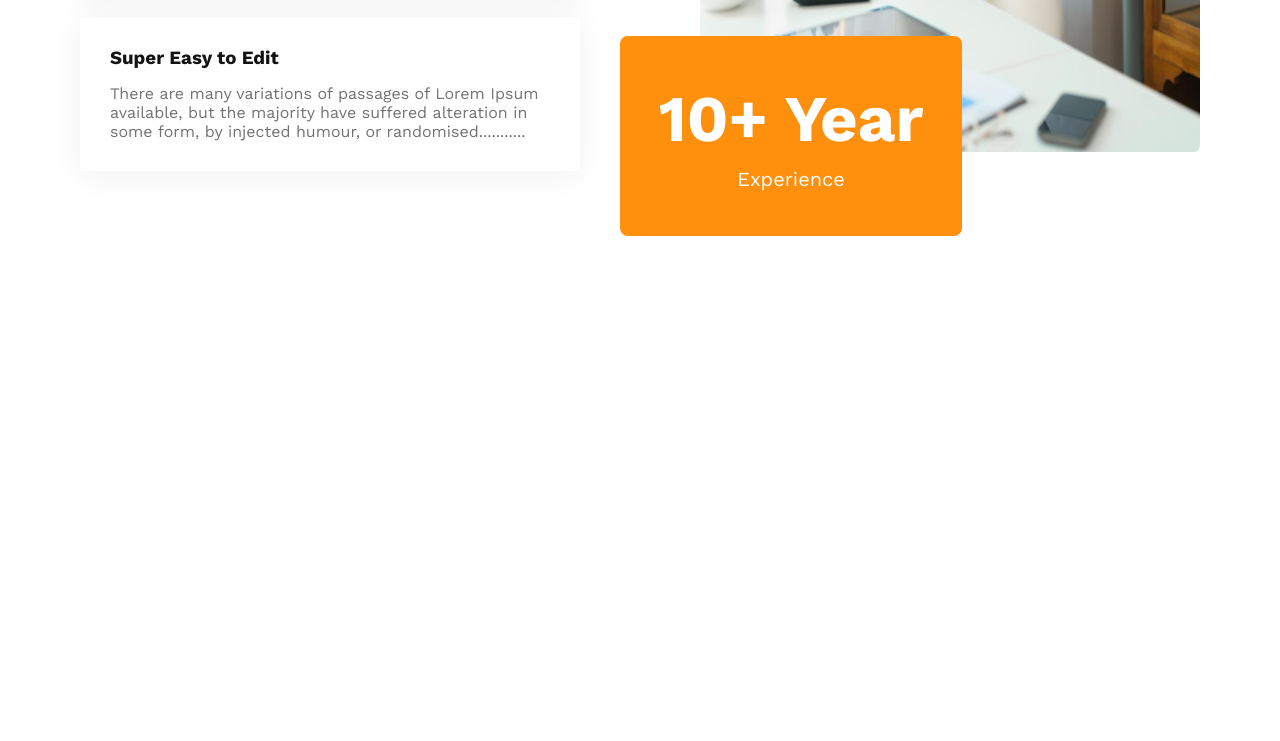
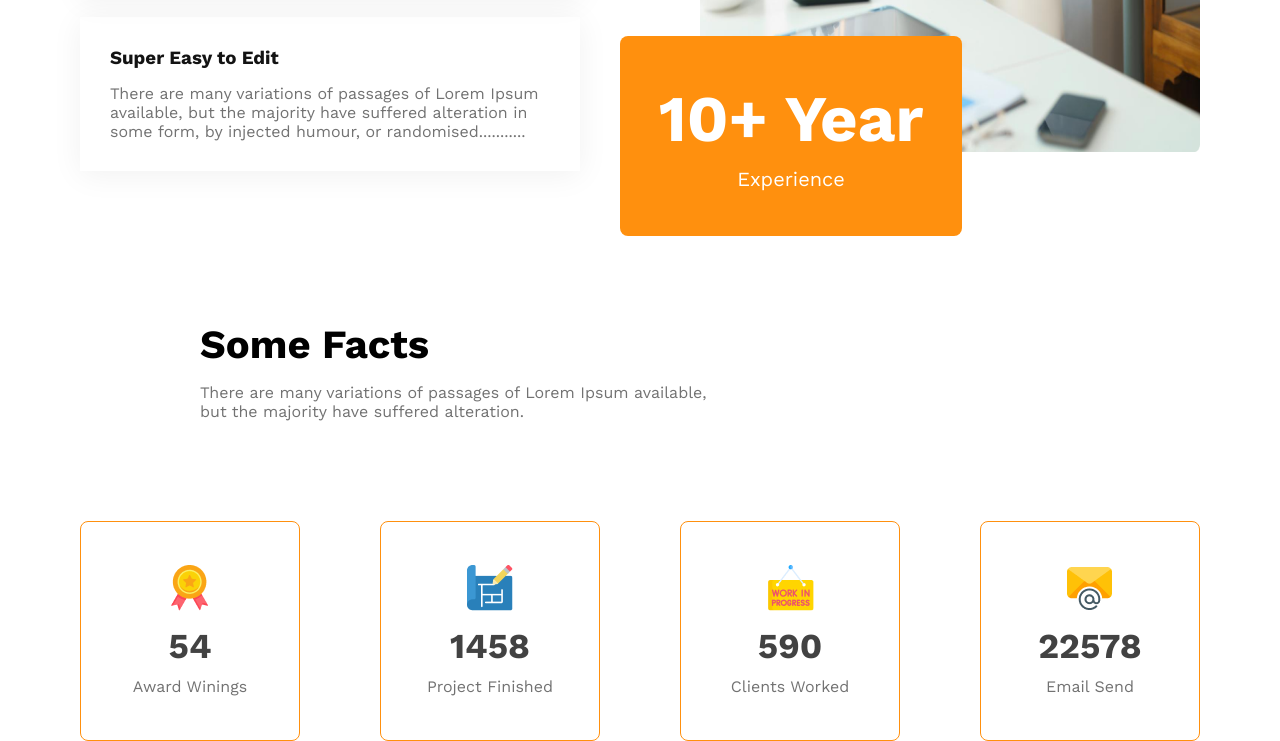
Before and after one commit to Asrafpavel/second-assignment, a plain HTML site: page index.html in a window 1280 px wide. Shown: the part 2584-3325 px from the top of the page. Before the commit the page ends 2820 px from the top, so only its background shows below. Drawn offline with nearby package versions, Linux system fonts and the light colour scheme.

Commit message:
some facts section added

```diff
--- a/index.html
+++ b/index.html
@@ -87,5 +87,42 @@
 
     </section>
 
+    <section class="some-facts">
+        <div class="fact-intro">
+            <h1 class="fact-title">Some Facts</h1>
+            <p class="detail-desc">There are many variations of passages of Lorem Ipsum available, but the majority have suffered alteration.</p>
+        </div>
+        <div class="fact-items">
+            <div class="items">
+                <div class="item">
+                    <img src="images/icons/ribon.png" alt="" class="icon">
+                <h2>54</h2>
+                <p>Award Winings</p>
+                </div>
+            </div>
+            <div class="items">
+                <div class="item">
+                    <img src="images/icons/projects.png" alt="" class="icon">
+                <h2>1458</h2>
+                <p>Project Finished</p>
+                </div>
+            </div>
+            <div class="items">
+                <div class="item">
+                    <img src="images/icons/customers.png" alt="" class="icon">
+                <h2>590</h2>
+                <p>Clients Worked</p>
+                </div>
+            </div>
+            <div class="items">
+                <div class="item">
+                    <img src="images/icons/email.png" alt="" class="icon">
+                <h2>22578 </h2>
+                <p>Email Send </p>
+                </div>
+            </div>
+        </div>
+    </section>
+
 </body>
 </html>
--- a/styles/style.css
+++ b/styles/style.css
@@ -213,3 +213,54 @@ nav > ul > li > a{
     font-size: 20px;
     margin-top: 10px;
 }
+
+/* some facts section  */
+.some-facts{
+    margin-top: 150px;
+
+}
+.fact-title{
+    font-size: 40px;
+}
+.fact-intro{
+    width: 520px;
+    margin-left: 200px;
+}
+
+.fact-items{
+    margin-top: 100px;
+    display: flex;
+    gap: 80px;
+    justify-content: center;
+    flex-wrap: wrap;
+}
+.items{
+    display: flex;
+    text-align: center;
+    align-items: center;
+    justify-content: center;
+    width: 220px;
+    height: 220px;
+    border: 1px solid var(--brown);
+    border-radius: 8px;
+    transition: .8s linear;
+
+}
+.item > h2 {
+    margin-top: 10px;
+    margin-bottom: 10px;
+    font-size: 35px;
+    color: var(--deep-gray);
+}
+.item > p{
+    color: var(--gray);
+}
+
+.items:hover{
+    background-color:rgba(255, 99, 71, 0.756);
+    box-shadow: 10px 10px 50px lightgray;
+    border: 2px solid lightslategrey ;
+    transform: scale(1.1) translate(15px,-15px);
+    transition: .8s linear;
+
+}
```
